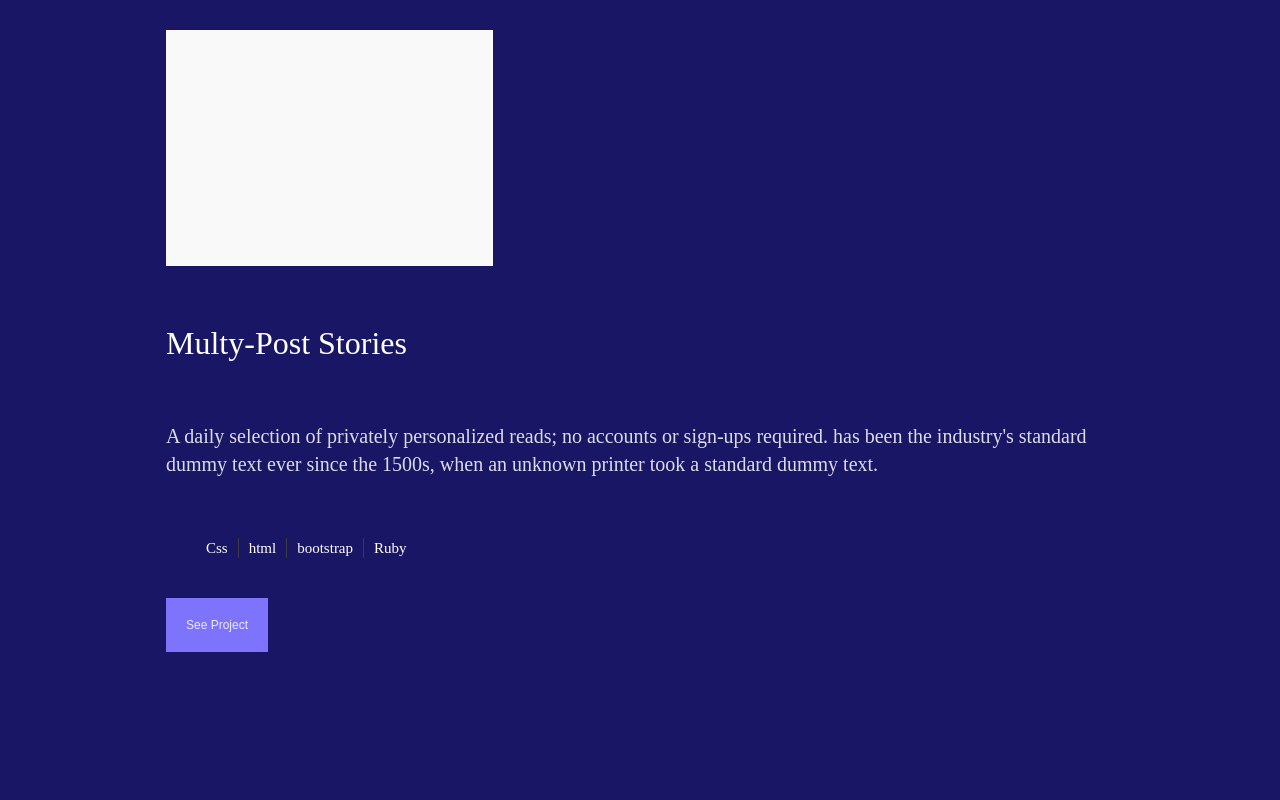
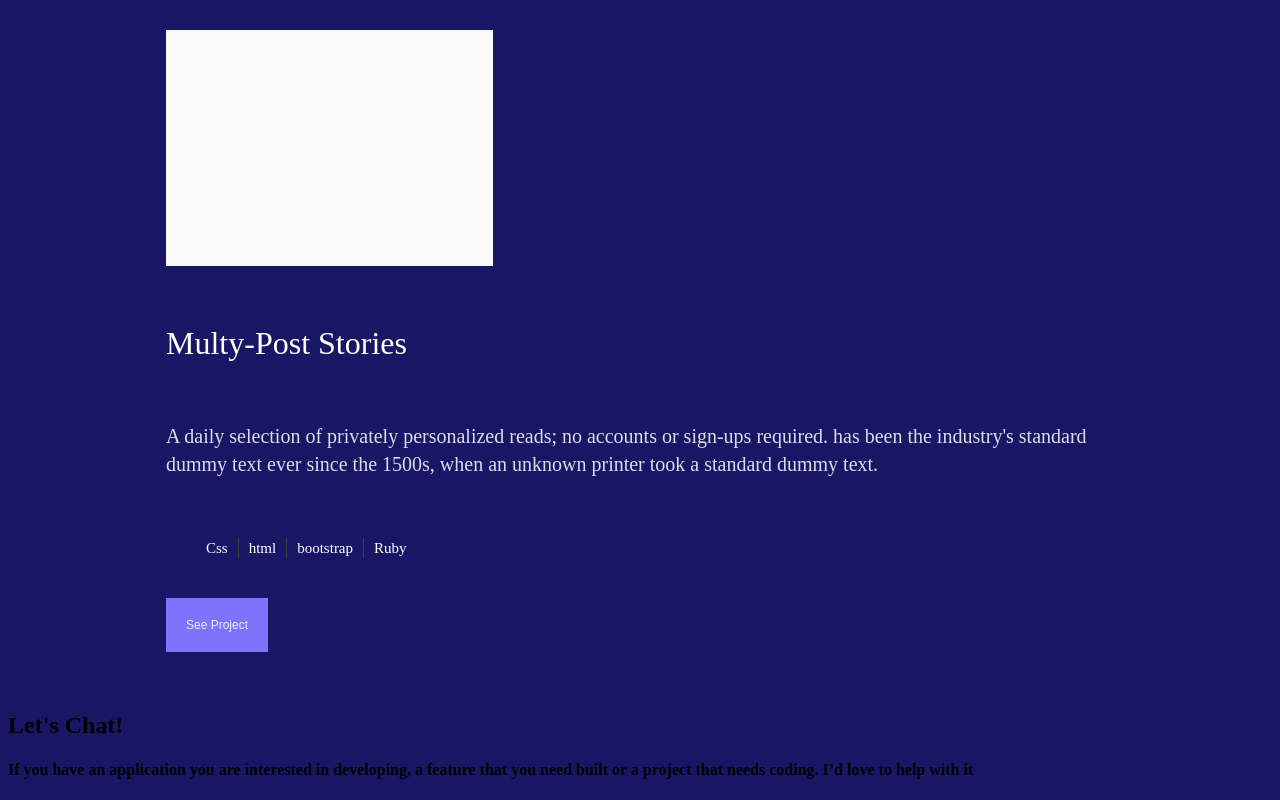
Before and after one commit to Duncannjau/Duncan-portfolio, a website: page index.html in a window 1280 px wide. Shown: the part 2712-3512 px from the top of the page. Before the commit the page ends 3412 px from the top, so only its background shows below. Drawn offline with Linux system fonts and the light colour scheme.

Commit message:
Add the form section in the html file

```diff
--- a/index.html
+++ b/index.html
@@ -202,5 +202,15 @@
       </div>
     </div>
   </section>
+  <footer>
+    <h2>Let's Chat!</h2>
+    <h4>If you have an application you are interested in developing, a feature that you
+       need built or a project that needs coding. I’d love to help with it </h4>
+    <form action="/index.html" method="post">
+      <ul>
+
+          </ul>
+    </form>
+  </footer>
 </body>
 </html>
```
